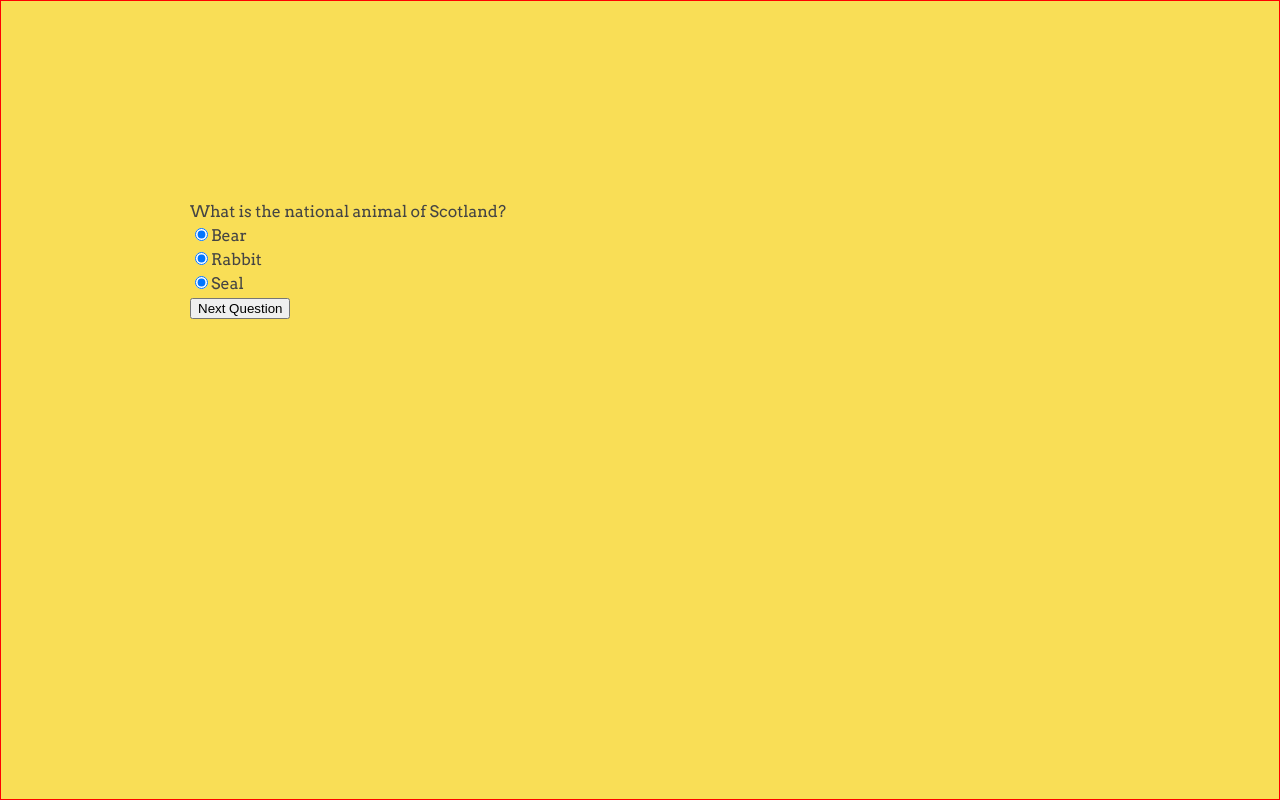
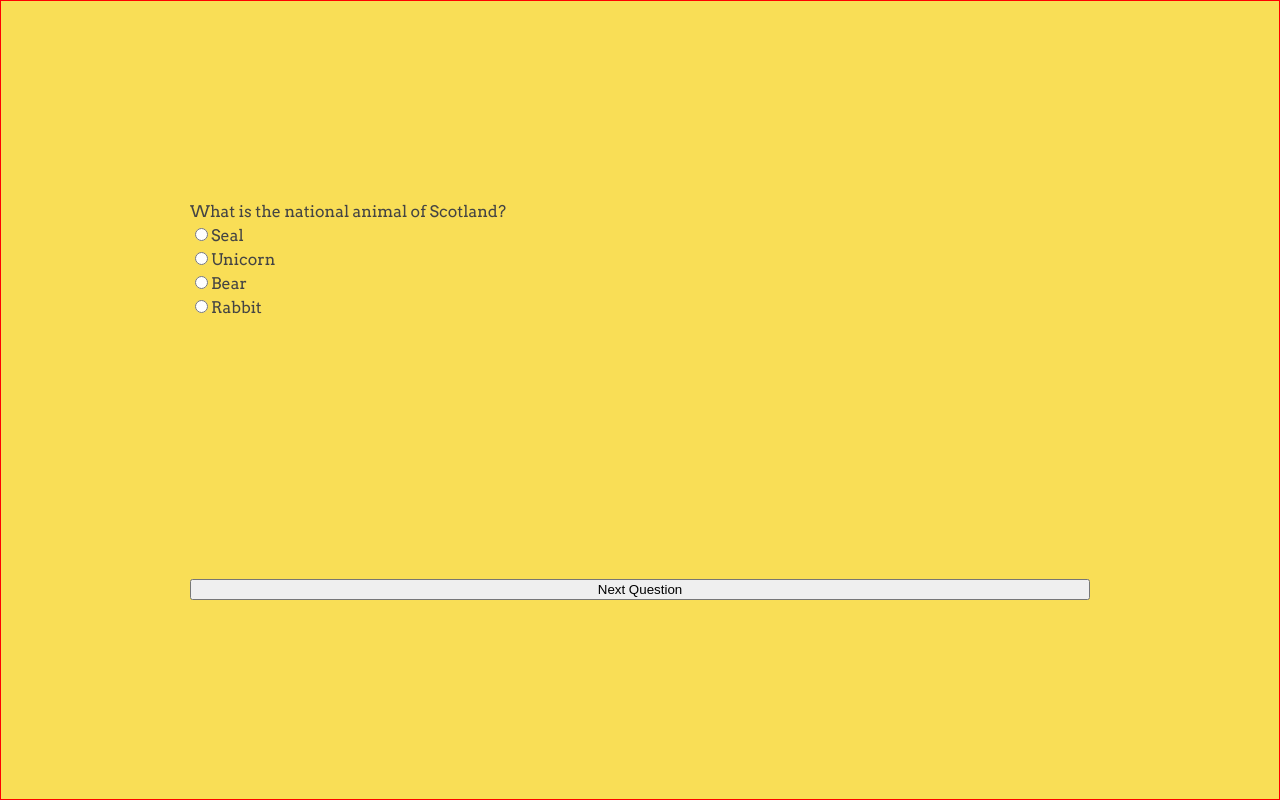
Before and after one commit to MPiotrowska/trivia-app, a React (Create React App) app: page / in a window 1280 px wide. Both pictures are taken after a click on the button "Start Quiz". Built offline with nearby package versions, Linux system fonts and the light colour scheme.

Commit message:
Radio Buttons logic

```diff
--- a/src/components/Question/Index.jsx
+++ b/src/components/Question/Index.jsx
@@ -1,36 +1,68 @@
 import React from "react";
 import { RadioButton } from "../RadioButton/Index.jsx";
-import { useQuestionState, useQuestionDispatch} from "../../lib/questionContext";
-
+import {
+  useQuestionState,
+  useQuestionDispatch,
+} from "../../lib/questionContext";
+import { shuffle } from "../../helpers/shuffle";
 
 export const Question = () => {
   const questionState = useQuestionState();
   const dispatch = useQuestionDispatch();
+  const correctAnswer = questionState.data[questionState.question].correct;
+  const [answer, setAnswer] = React.useState(false);
+
+  const [allAnswers, setAllAnswers] = React.useState([]);
+  const [selected, setSelected] = React.useState("");
+
+  const handleChange = (e) => {
+    setSelected(e.target.name);
+  };
+
+  const currentQuestion = questionState.data[questionState.question];
+
   const handleClick = () => {
-    if ( questionState.question === 10) {
-      dispatch({ type: 'gameOver'})
+    setSelected("")
+    if (questionState.question === 9) {
+      dispatch({ type: "gameOver" });
       return;
     }
 
     dispatch({
-      type:'nextQuestion'
-    })
-
-  }
+      type: "nextQuestion",
+    });
+  };
 
   React.useEffect(() => {
-    console.log("Question is number: ", questionState.question);
+    const allJoined = [...currentQuestion.incorrect, currentQuestion.correct];
+    const shuffled = shuffle(allJoined);
+    setAllAnswers(shuffled);
   }, [questionState.question]);
 
+  React.useEffect(() => {
+    setAnswer(correctAnswer === selected);
+  }, [answer]);
+
   return (
-    <div>
-      <p>{questionState.data[questionState.question].question}</p>
-      <form action="">
-        {questionState.data[questionState.question].incorrect.map((a) => {
-          return <RadioButton value={a} />;
-        })}
-      </form>
+    <>
+      <div>
+        <p>{currentQuestion.question}</p>
+        <form action="">
+          {allAnswers.map((a) => {
+            return (
+              <RadioButton
+                value={a}
+                checked={selected === a}
+                onChange={handleChange}
+              />
+            );
+          })}
+        </form>
+        {selected.length > 0 ? (
+          <p>Your answer is {answer === true ? "Correct" : "Not Correct"}</p>
+        ) : null}
+      </div>
       <button onClick={handleClick}>Next Question</button>
-    </div>
+    </>
   );
 };
--- a/src/components/RadioButton/Index.jsx
+++ b/src/components/RadioButton/Index.jsx
@@ -1,9 +1,16 @@
 import React from "react";
 
-export const RadioButton = ({value}) => {
+export const RadioButton = ({ value, checked= false, onChange }) => {
   return (
     <div>
-      <input type="radio" id={value} name={value} value={value} checked />
+      <input
+        type="radio"
+        id={value}
+        name={value}
+        value={value}
+        checked={checked}
+        onChange={onChange}
+      />
       <label for={value}>{value}</label>
     </div>
   );
```
